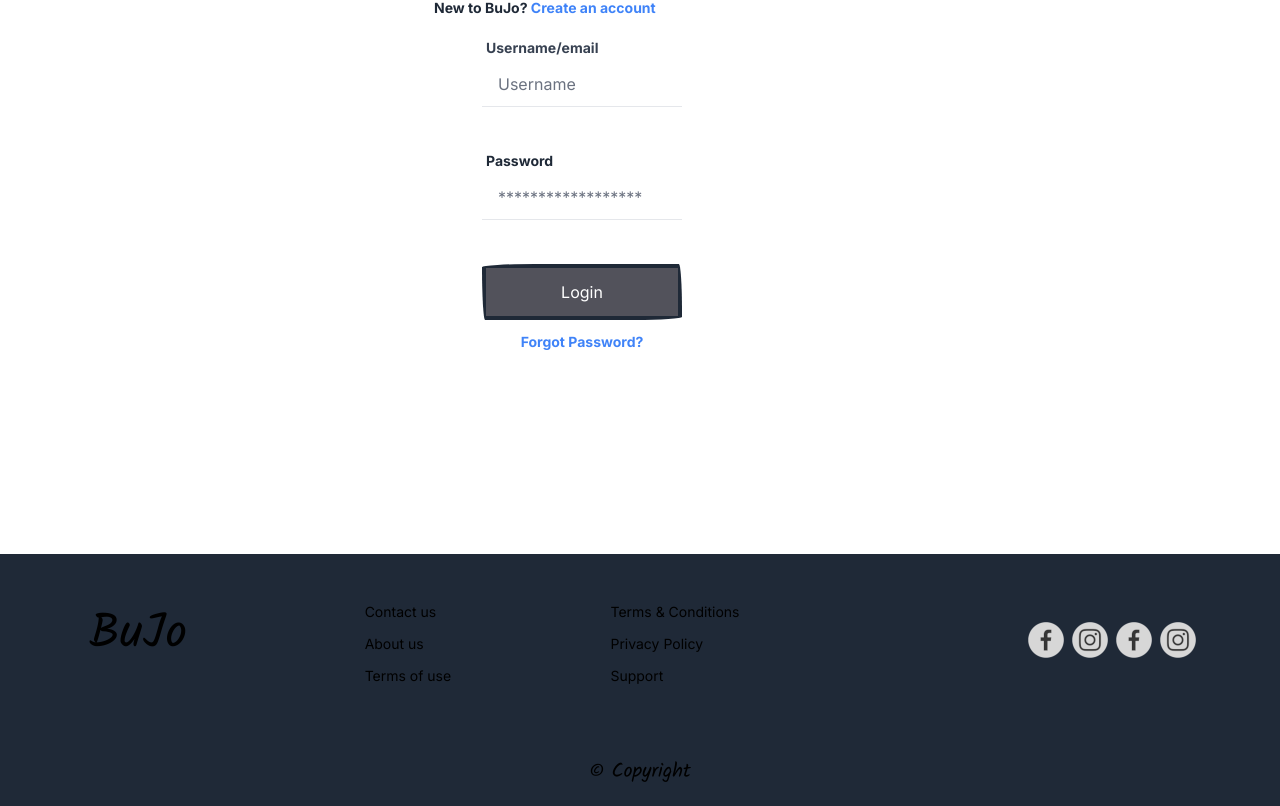
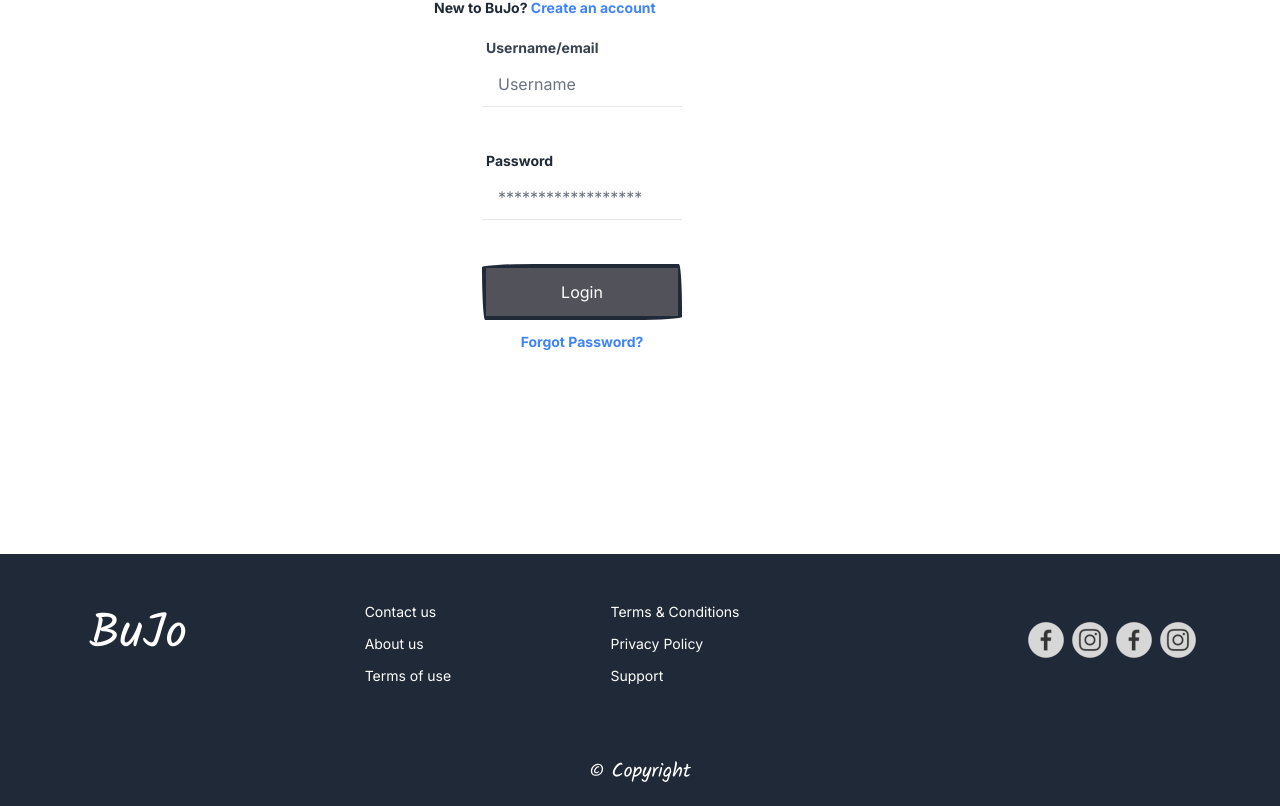
Before and after one commit to Sharkaw/bujoapp, a Next.js app in the folder bujo-app/: page /login in a window 1280 px wide. Shown: the part 230-1036 px from the top of the page. Built offline with nearby package versions, Linux system fonts and the light colour scheme; no server answers; the database is empty.

Commit message:
font color change

```diff
--- a/bujo-app/src/app/components/layout/Footer.js
+++ b/bujo-app/src/app/components/layout/Footer.js
@@ -7,7 +7,7 @@ import insta from "@/assets/insta-small.png";
 
 export default function Footer() {
     return (
-        <footer className="bg-gray-800 p-5 md:pt-12">
+        <footer className="bg-gray-800 p-5 md:pt-12 text-white">
             <div className="flex flex-col md:flex-row">
                 <div className="md:w-1/5 flex justify-center">
                     <Link href="/"><h1>BuJo</h1></Link>
--- a/bujo-app/src/app/layout.js
+++ b/bujo-app/src/app/layout.js
@@ -7,7 +7,7 @@ import Footer from "./components/layout/Footer";
 const LayoutGrid = ({ children }) => {
     return (
         <html lang="en">
-            <body className="flex flex-col bg-white">
+            <body className="flex flex-col bg-white text-black">
                 <Header />
                 <div className="flex flex-col md:flex-row flex-1">
                     <div className="hidden min-w-60 md:flex md:flex-none">
```
